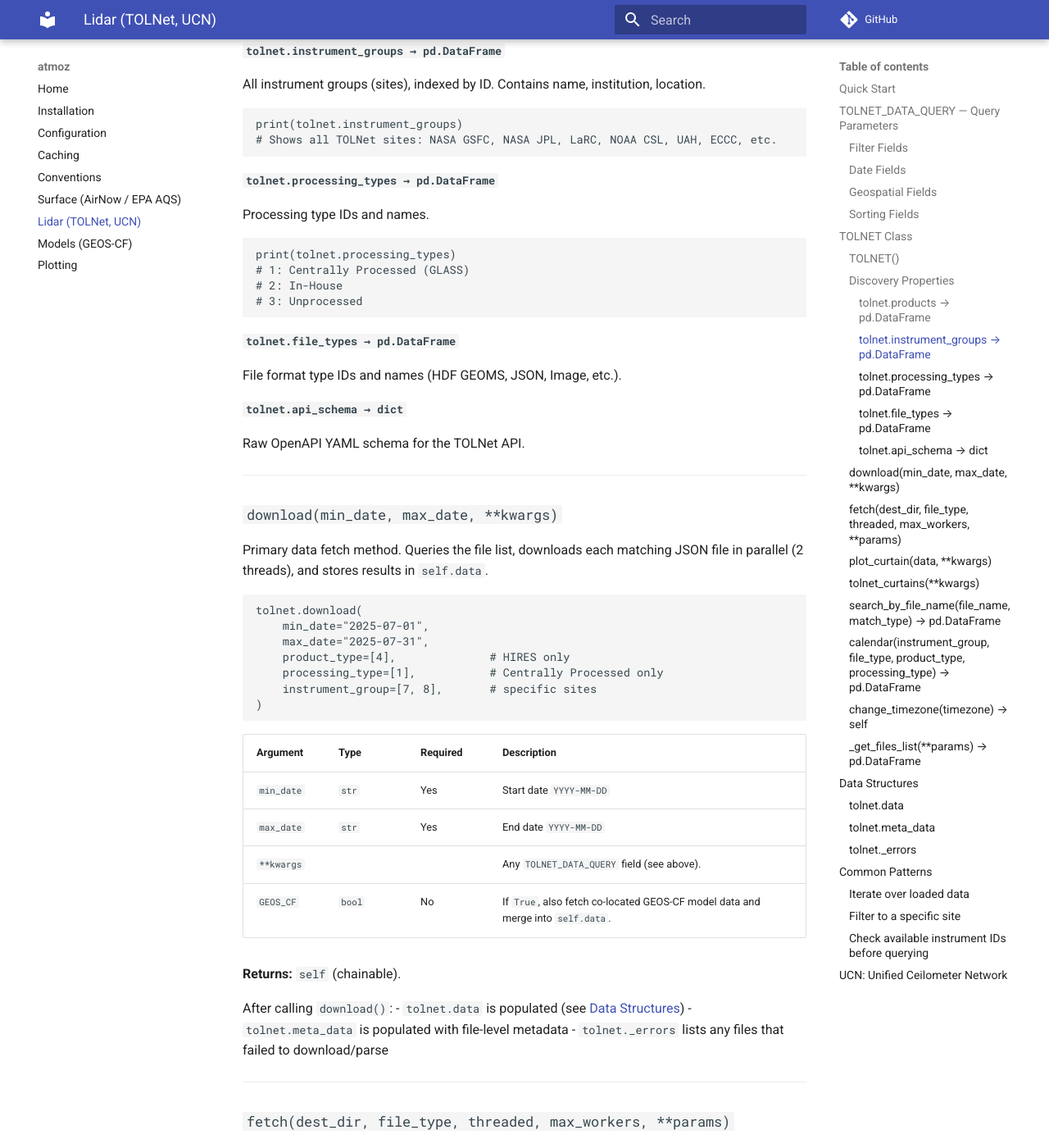
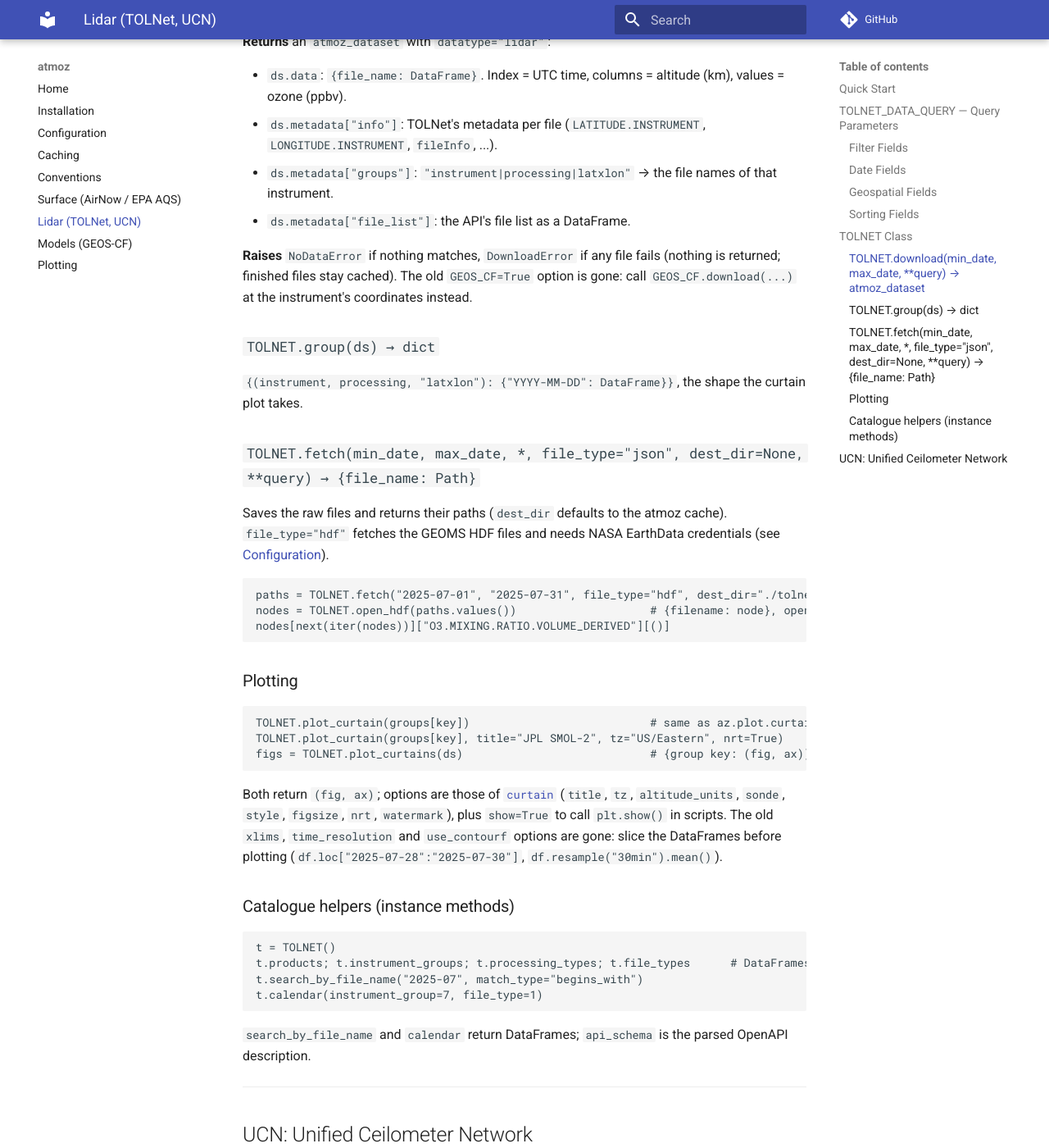
Before and after one commit to moroots/atmoz, an MkDocs documentation site: the page built from docs/lidar.md, in a window 1280 px wide and 1400 px high, scrolled down 3399 px. Shown: the whole window at 82% size. Built offline with MkDocs 1.6.1 and Material for MkDocs 9.7.7, drawn with Linux system fonts in a browser that asks for light colours; comment, search, counter and statistics services are not loaded; some of the changed text lies outside the part shown.

Commit message:
Consolidate TOLNet into atmoz/lidar/tolnet.py; serialize NetCDF reads in UCN
TOLNET.download/fetch follow the package conventions and return an atmoz_dataset;
plotting delegates to atmoz.plotting.curtain; HDF helpers move to atmoz.resources.hdf.
UCN conversion could segfault intermittently (HDF5 is not thread-safe); reads are now locked.

````diff
--- a/docs/lidar.md
+++ b/docs/lidar.md
@@ -17,22 +17,13 @@ Install the extra first: `pip install "atmoz[lidar]"`. JSON downloads need no lo
 ```python
 from atmoz.lidar import TOLNET
 
-tolnet = TOLNET()
+# One week of high-resolution ozone profiles -> an atmoz_dataset (cached on disk, all-or-nothing)
+ds = TOLNET.download("2025-07-28", "2025-08-01", product_type=[4], processing_type=[1])
+ds.data                  # {file_name: DataFrame}  (UTC time index, altitude columns)
 
-# Download one week of high-resolution ozone profiles
-tolnet.download(
-    min_date="2025-07-28",
-    max_date="2025-08-01",
-    product_type=[4],          # HIRES
-    processing_type=[1],       # Centrally Processed
-)
-
-# Plot every loaded instrument
-tolnet.tolnet_curtains()
-
-# Or plot a specific key
-key = list(tolnet.data.keys())[0]
-tolnet.plot_curtain(tolnet.data[key])
+groups = TOLNET.group(ds)                    # {(instrument, processing, "latxlon"): {"YYYY-MM-DD": DataFrame}}
+TOLNET.plot_curtains(ds)                     # one curtain per instrument / site
+TOLNET.plot_curtain(groups[next(iter(groups))], title="JPL SMOL-2")
 ```
 
 ---
@@ -85,293 +76,77 @@ Use either a point + radius **or** a bounding box — not both.
 
 ## `TOLNET` Class
 
-### `TOLNET()`
+Everything TOLNet lives in `atmoz/lidar/tolnet.py`: the API client, HDF reading and plotting. It follows the package
+[conventions](conventions.md): `download()` returns an `atmoz_dataset`, `fetch()` returns `{name: Path}`.
 
-No arguments. Initializes the API client with:
-- `self.base_url` = `"https://tolnet.larc.nasa.gov/api"`
-- `self.data` = `{}` — populated by `download()`
-- `self.meta_data` = `{}` — populated by `download()`
-- `self._errors` = `[]` — failed file IDs with error messages
+### `TOLNET.download(min_date, max_date, **query) → atmoz_dataset`
 
----
-
-### Discovery Properties
-
-These are `cached_property` attributes — fetched once on first access and cached for the session.
-
-#### `tolnet.products → pd.DataFrame`
-
-All available product types, indexed by ID.
+Lists the matching files, downloads each JSON file (4 threads, cached), and parses them.
 
 ```python
-print(tolnet.products)
-#     name
-# id
-# 1   O3Lidar
-# 4   HIRES
-# ...
-```
-
-#### `tolnet.instrument_groups → pd.DataFrame`
-
-All instrument groups (sites), indexed by ID. Contains name, institution, location.
-
-```python
-print(tolnet.instrument_groups)
-# Shows all TOLNet sites: NASA GSFC, NASA JPL, LaRC, NOAA CSL, UAH, ECCC, etc.
-```
-
-#### `tolnet.processing_types → pd.DataFrame`
-
-Processing type IDs and names.
-
-```python
-print(tolnet.processing_types)
-# 1: Centrally Processed (GLASS)
-# 2: In-House
-# 3: Unprocessed
-```
-
-#### `tolnet.file_types → pd.DataFrame`
-
-File format type IDs and names (HDF GEOMS, JSON, Image, etc.).
-
-#### `tolnet.api_schema → dict`
-
-Raw OpenAPI YAML schema for the TOLNet API.
-
----
-
-### `download(min_date, max_date, **kwargs)`
-
-Primary data fetch method. Queries the file list, downloads each matching JSON file in parallel (2 threads), and stores results in `self.data`.
-
-```python
-tolnet.download(
-    min_date="2025-07-01",
-    max_date="2025-07-31",
+ds = TOLNET.download(
+    "2025-07-01", "2025-07-31",
     product_type=[4],              # HIRES only
     processing_type=[1],           # Centrally Processed only
     instrument_group=[7, 8],       # specific sites
 )
 ```
 
-| Argument | Type | Required | Description |
-|----------|------|----------|-------------|
-| `min_date` | `str` | Yes | Start date `YYYY-MM-DD` |
-| `max_date` | `str` | Yes | End date `YYYY-MM-DD` |
-| `**kwargs` | | | Any `TOLNET_DATA_QUERY` field (see above). |
-| `GEOS_CF` | `bool` | No | If `True`, also fetch co-located GEOS-CF model data and merge into `self.data`. |
+| Argument | Type | Default | Description |
+|----------|------|---------|-------------|
+| `min_date`, `max_date` | `str` | required | `YYYY-MM-DD` range of the data. |
+| `**query` | | | Any `TOLNET_DATA_QUERY` field (see above). |
+| `max_workers` | `int` | `4` | Concurrent downloads. |
+| `use_cache`, `refresh`, `cache_dir` | | `True`, `False`, shared cache | Near-real-time files are re-checked hourly; final files never change. |
+| `silent`, `show_traceback`, `session_handler` | | | The usual options. |
 
-**Returns:** `self` (chainable).
+**Returns** an `atmoz_dataset` with `datatype="lidar"`:
 
-After calling `download()`:
-- `tolnet.data` is populated (see [Data Structures](#data-structures))
-- `tolnet.meta_data` is populated with file-level metadata
-- `tolnet._errors` lists any files that failed to download/parse
+* `ds.data`: `{file_name: DataFrame}`. Index = UTC time, columns = altitude (km), values = ozone (ppbv).
+* `ds.metadata["info"]`: TOLNet's metadata per file (`LATITUDE.INSTRUMENT`, `LONGITUDE.INSTRUMENT`, `fileInfo`, ...).
+* `ds.metadata["groups"]`: `"instrument|processing|latxlon"` → the file names of that instrument.
+* `ds.metadata["file_list"]`: the API's file list as a DataFrame.
 
----
+**Raises** `NoDataError` if nothing matches, `DownloadError` if any file fails (nothing is returned; finished files stay cached).
+The old `GEOS_CF=True` option is gone: call `GEOS_CF.download(...)` at the instrument's coordinates instead.
 
-### `fetch(dest_dir, file_type, threaded, max_workers, **params)`
+### `TOLNET.group(ds) → dict`
 
-Query the API file list and download matching files to disk.
+`{(instrument, processing, "latxlon"): {"YYYY-MM-DD": DataFrame}}`, the shape the curtain plot takes.
+
+### `TOLNET.fetch(min_date, max_date, *, file_type="json", dest_dir=None, **query) → {file_name: Path}`
+
+Saves the raw files and returns their paths (`dest_dir` defaults to the atmoz cache). `file_type="hdf"` fetches the GEOMS HDF
+files and needs NASA EarthData credentials (see [Configuration](configuration.md#nasa-earthdata)).
 
 ```python
-# Download JSON files (lightweight, no EarthData login needed)
-tolnet.fetch(
-    dest_dir="./tolnet_data",
-    file_type="json",
-    min_date="2025-07-01",
-    max_date="2025-07-31",
-    product_type=4,
-)
-
-# Download HDF GEOMS files (requires NASA EarthData credentials)
-tolnet.fetch(
-    dest_dir="./tolnet_hdf",
-    file_type="hdf",
-    max_workers=4,
-    min_date="2025-07-01",
-    max_date="2025-07-31",
-)
+paths = TOLNET.fetch("2025-07-01", "2025-07-31", file_type="hdf", dest_dir="./tolnet_hdf", product_type=4)
+nodes = TOLNET.open_hdf(paths.values())                    # {filename: node}, opened lazily
+nodes[next(iter(nodes))]["O3.MIXING.RATIO.VOLUME_DERIVED"][()]
 ```
 
-| Argument | Type | Default | Description |
-|----------|------|---------|-------------|
-| `dest_dir` | `str` | required | Output directory (created if missing). |
-| `file_type` | `str` | `"json"` | `"json"` or `"hdf"`. HDF requires NASA EarthData credentials. |
-| `threaded` | `bool` | `True` | Use parallel download. |
-| `max_workers` | `int` | `8` | Thread count for parallel download. |
-| `**params` | | | Any `TOLNET_DATA_QUERY` fields to filter the file list. |
-
-Files are saved as `{file_id}.json` or `{file_id}.hdf`.
-
----
-
-### `plot_curtain(data, **kwargs)`
-
-Render a time-altitude ozone curtain plot for one instrument/key.
+### Plotting
 
 ```python
-key = ("NASA JPL SMOL-2", "Centrally Processed (GLASS)", "39.24x-76.363")
-tolnet.plot_curtain(tolnet.data[key])
-
-# With options
-tolnet.plot_curtain(
-    tolnet.data[key],
-    title="JPL SMOL-2 — July 2025",
-    use_contourf=True,
-    xlims=["2025-07-01", "2025-07-07"],
-    time_resolution="30min",
-)
+TOLNET.plot_curtain(groups[key])                           # same as az.plot.curtain, plus the TOLNet watermark
+TOLNET.plot_curtain(groups[key], title="JPL SMOL-2", tz="US/Eastern", nrt=True)
+figs = TOLNET.plot_curtains(ds)                            # {group key: (fig, ax)}, one per instrument
 ```
 
-| Argument | Type | Default | Description |
-|----------|------|---------|-------------|
-| `data` | `dict` | required | `{date_str: DataFrame}` — index = UTC datetime, columns = altitude (km) |
-| `title` | `str` | `None` | Plot title |
-| `use_contourf` | `bool` | `False` | Use `contourf` instead of `pcolormesh` |
-| `xlims` | `"auto" \| List[str]` | `"auto"` | Date range to display: `["2025-07-01", "2025-07-07"]` |
-| `time_resolution` | `"auto" \| str` | `"auto"` | Resample to a fixed resolution before plotting (e.g. `"30min"`, `"1h"`) |
+Both return `(fig, ax)`; options are those of [`curtain`](plotting.md) (`title`, `tz`, `altitude_units`, `sonde`, `style`, `figsize`, `nrt`,
+`watermark`), plus `show=True` to call `plt.show()` in scripts. The old `xlims`, `time_resolution` and `use_contourf` options are gone: slice the
+DataFrames before plotting (`df.loc["2025-07-28":"2025-07-30"]`, `df.resample("30min").mean()`).
 
-The color scale uses the standard TOLNet ozone color map. A TOLNet watermark is applied automatically. Near-real-time data includes an NRT indicator.
-
----
-
-### `tolnet_curtains(**kwargs)`
-
-Plot one curtain for every key in `self.data`. Uses the key tuple as the title unless `title` is overridden.
+### Catalogue helpers (instance methods)
 
 ```python
-tolnet.tolnet_curtains()
-tolnet.tolnet_curtains(use_contourf=True)
+t = TOLNET()
+t.products; t.instrument_groups; t.processing_types; t.file_types      # DataFrames indexed by id, fetched once
+t.search_by_file_name("2025-07", match_type="begins_with")
+t.calendar(instrument_group=7, file_type=1)
 ```
 
-Accepts the same `**kwargs` as `plot_curtain()`.
-
----
-
-### `search_by_file_name(file_name, match_type) → pd.DataFrame`
-
-Search the API for files by name pattern.
-
-```python
-results = tolnet.search_by_file_name("JPL_2025")
-results = tolnet.search_by_file_name("2025-07", match_type="begins_with")
-results = tolnet.search_by_file_name(".hdf",    match_type="ends_with")
-```
-
-| Argument | Options | Default | Description |
-|----------|---------|---------|-------------|
-| `match_type` | `"exact_match"`, `"begins_with"`, `"ends_with"` | `"exact_match"` | How the name is matched |
-
-Returns the same DataFrame schema as `_get_files_list()`.
-
----
-
-### `calendar(instrument_group, file_type, product_type, processing_type) → pd.DataFrame`
-
-Return a chronological listing of available files for a specific instrument and file type.
-
-```python
-cal = tolnet.calendar(instrument_group=7, file_type=1)
-cal = tolnet.calendar(instrument_group="NASA JPL SMOL-2", file_type="HDF GEOMS", product_type=4)
-```
-
----
-
-### `change_timezone(timezone) → self`
-
-Convert all timestamps in `self.data` to a new timezone in-place.
-
-```python
-tolnet.change_timezone("US/Eastern")
-tolnet.change_timezone("America/Los_Angeles")
-```
-
-Uses `dateutil.tz` timezone strings. Returns `self` (chainable).
-
----
-
-### `_get_files_list(**params) → pd.DataFrame`
-
-Fetch the paginated file list from the API. Accepts all `TOLNET_DATA_QUERY` fields as kwargs. Returns a DataFrame with columns matching the file list dtypes:
-
-`id`, `file_name`, `file_server_location`, `instrument_group_name`, `product_type_name`, `processing_type_name`, `file_type_name`, `start_data_date`, `end_data_date`, `upload_date`, `latitude`, `longitude`, `altitude`, `near_real_time`, `file_size`, `revision`, `public`, `isAccessible`, etc.
-
----
-
-## Data Structures
-
-### `tolnet.data`
-
-```python
-tolnet.data = {
-    (instrument_group_name, processing_type_name, "latXlon"): {
-        "YYYY-MM-DD": pd.DataFrame,   # index=UTC datetime, columns=altitude (km)
-        "YYYY-MM-DD": pd.DataFrame,
-        ...
-    },
-    ...
-}
-```
-
-**Key format:** `(str, str, str)` — e.g. `("NASA JPL SMOL-2", "Centrally Processed (GLASS)", "39.24x-76.363")`
-
-**Value DataFrame:** rows = UTC timestamped observations, columns = altitude levels in km, values = ozone mixing ratio (ppbv).
-
-### `tolnet.meta_data`
-
-```python
-tolnet.meta_data = {
-    (instrument_group_name, processing_type_name, "latXlon"): {
-        "filename.json": {metadata_dict},
-        ...
-    }
-}
-```
-
-Each metadata dict contains:
-- `LATITUDE.INSTRUMENT`, `LONGITUDE.INSTRUMENT` — instrument coordinates
-- `fileInfo` — dict with `start_data_date`, `end_data_date`, `instrument_group_name`, `processing_type_name`, etc.
-- `altitude` — altitude grid metadata
-- `datetime` — time axis metadata
-
-### `tolnet._errors`
-
-List of strings: `"Error processing file {filename}: {exception}"` for any files that failed during `download()`.
-
----
-
-## Common Patterns
-
-### Iterate over loaded data
-
-```python
-for key, daily_data in tolnet.data.items():
-    inst, proc, latlon = key
-    print(f"{inst} | {proc} | {latlon}: {len(daily_data)} days loaded")
-
-    for date, df in daily_data.items():
-        print(f"  {date}: {df.shape[0]} time steps, altitudes {df.columns.min():.1f}–{df.columns.max():.1f} km")
-```
-
-### Filter to a specific site
-
-```python
-target = [k for k in tolnet.data if "JPL" in k[0]]
-for key in target:
-    tolnet.plot_curtain(tolnet.data[key], title=str(key))
-```
-
-### Check available instrument IDs before querying
-
-```python
-tolnet = TOLNET()
-print(tolnet.instrument_groups[["name", "city", "state"]])
-print(tolnet.products)
-print(tolnet.processing_types)
-```
+`search_by_file_name` and `calendar` return DataFrames; `api_schema` is the parsed OpenAPI description.
 
 ---
 
--- a/docs/plotting.md
+++ b/docs/plotting.md
@@ -20,7 +20,7 @@ interactive ones) return the plotly `Figure`.
 
 | Plot | Backend | What it draws |
 |---|---|---|
-| `curtain` | matplotlib | Time-altitude curtain from a DataFrame (time index, altitude columns) or a dict of them such as `TOLNET.data[key]` |
+| `curtain` | matplotlib | Time-altitude curtain from a DataFrame (time index, altitude columns) or a dict of them such as one entry of `TOLNET.group(ds)` |
 | `profile` | matplotlib | Vertical profiles with optional uncertainty bands |
 | `windrose` | matplotlib (windrose) | Wind rose from direction and speed |
 | `site_map` | plotly | Interactive map of site locations |
--- a/pyproject.toml
+++ b/pyproject.toml
@@ -51,6 +51,7 @@ lidar = [
     "earthaccess>=0.9.0",
     "xarray>=2023.1.0",
     "netcdf4>=1.7.2",
+    "h5py>=3.11.0",
 ]
 models = [
     "pydantic>=2.10.6",
````
Also changed, not shown: CHANGELOG.md (+9 -1 lines), README.md (+2 -3 lines), docs/conventions.md (+2 -2 lines), 5 other files.
